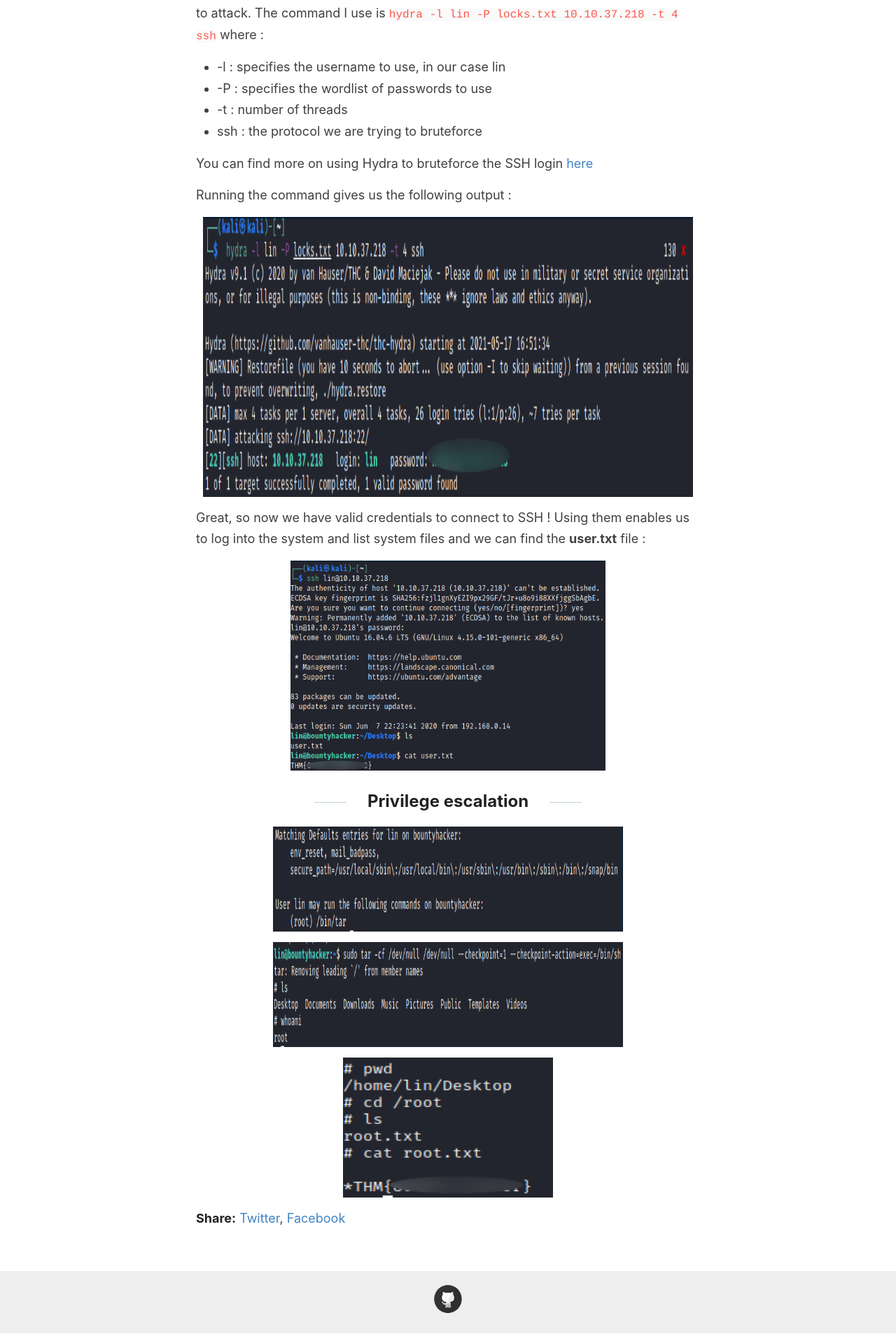
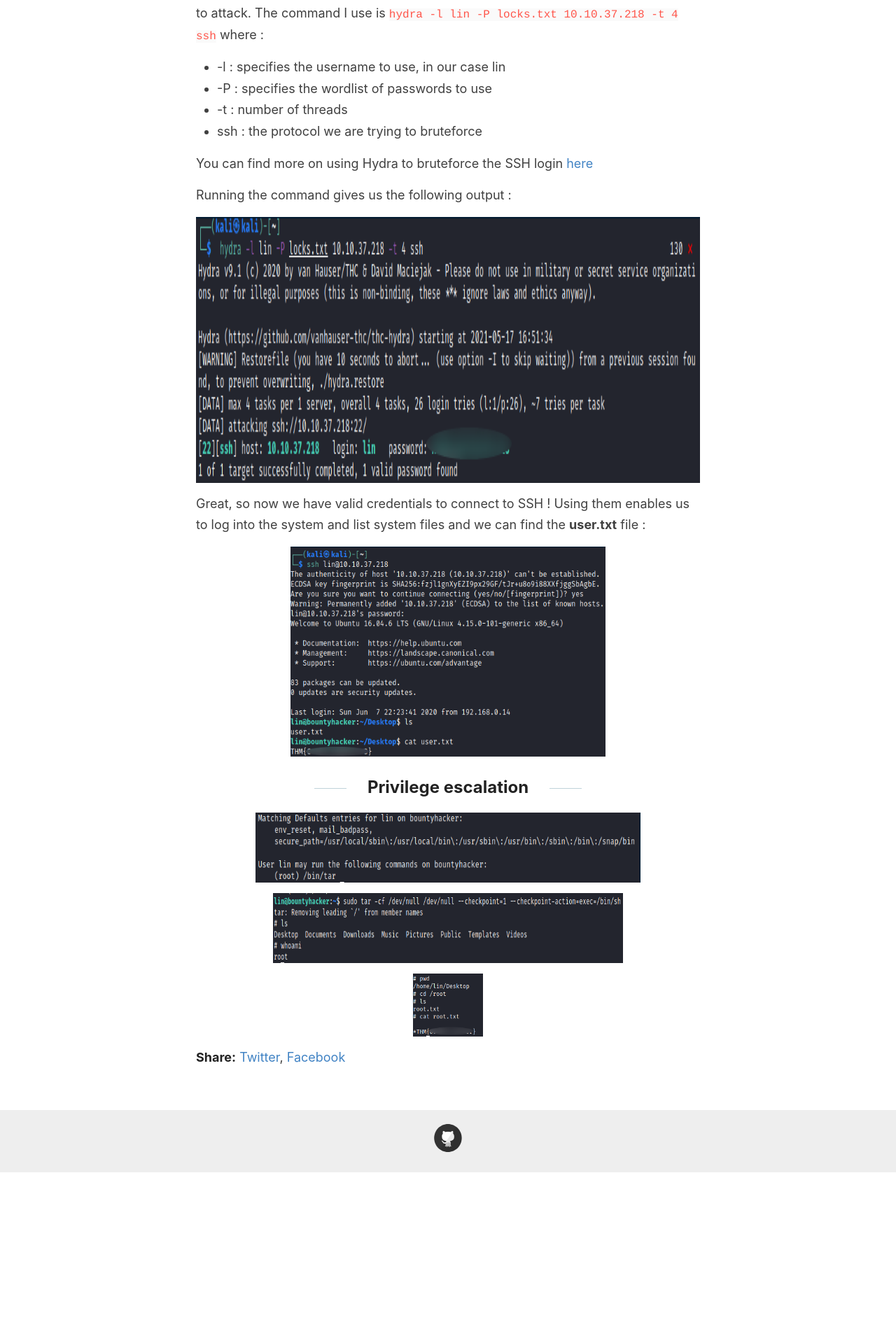
Before and after one commit to 0xdnxh/0xdnxh.github.io, a Jekyll site: the page built from _posts/2021-5-23-THM-BountyHacker-Writeup.md, in a window 1280 px wide. Shown: the part 3491-5397 px from the top of the page at 70% size. Built offline with Jekyll 4.4.1, drawn with Linux system fonts in a browser that asks for light colours; after the commit the page ends 5167 px from its top, so only the background shows below that.

Commit message:
Modified parts

```diff
--- a/_posts/2021-5-23-THM-BountyHacker-Writeup.md
+++ b/_posts/2021-5-23-THM-BountyHacker-Writeup.md
@@ -53,7 +53,7 @@
 
 Running the command gives us the following output :
 
-<img src="/images/THM/BountyHacker/hydraoutput.PNG" width="700" height="400"/>
+<img src="/images/THM/BountyHacker/hydraoutput.PNG" width="800" height="380"/>
 
 Great, so now we have valid credentials to connect to SSH ! Using them enables us to log into the system and list system files and we can find the **user.txt** file :
 
@@ -61,8 +61,8 @@
 
 ## Privilege escalation
 
-<img src="/images/THM/BountyHacker/sudoloutput.PNG" width="500" height="150"/>
+<img src="/images/THM/BountyHacker/sudoloutput.PNG" width="550" height="100"/>
 
-<img src="/images/THM/BountyHacker/root.PNG" width="500" height="150"/>
+<img src="/images/THM/BountyHacker/root.PNG" width="500" height="100"/>
 
-<img src="/images/THM/BountyHacker/rootflag.PNG" width="300" height="200"/>
+<img src="/images/THM/BountyHacker/rootflag.PNG" width="100" height="90"/>
```
